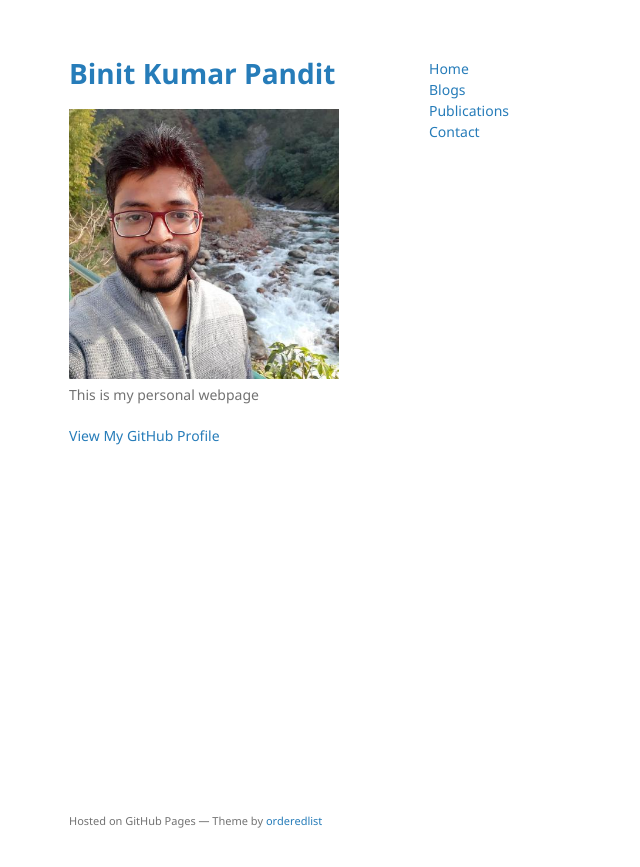
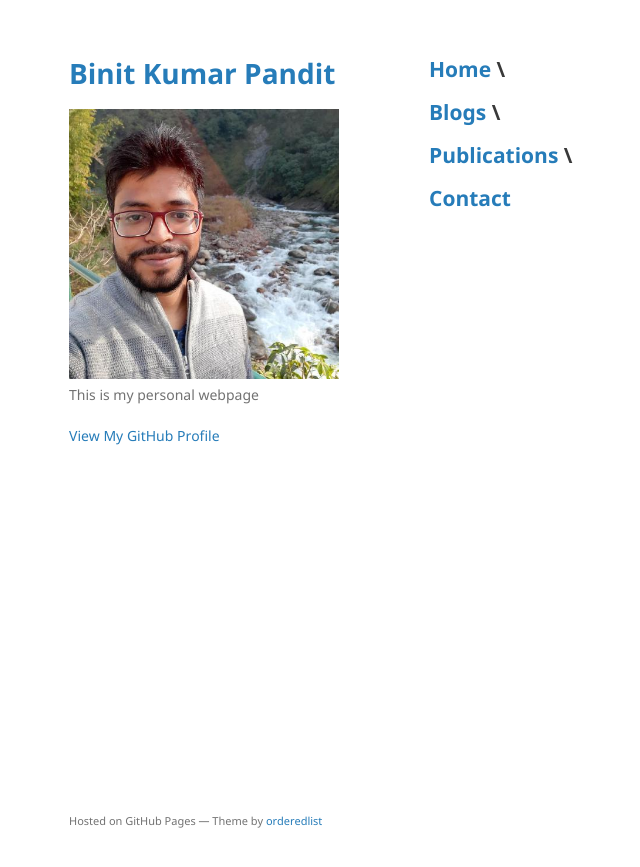
Before and after one commit to BinitPandit94/binitpandit94.github.io, a Jekyll site: the page built from index.md, in a window 1280 px wide. Shown: the top 867 px of the page, without its empty margins (141-781 px from the left). Built offline with Jekyll 4.4.1, drawn with Linux system fonts in a browser that asks for light colours; our own code applies the rules of GitHub Pages for plain Markdown files.

```diff
--- a/index.md
+++ b/index.md
@@ -3,7 +3,7 @@ layout: default
 ---
 
 
-[Home](./Home.html) \
-[Blogs](./Blogs.html) \
-[Publications](./Publications.html) \
-[Contact](./Contact.html)
+## [Home](./Home.html) \
+## [Blogs](./Blogs.html) \
+## [Publications](./Publications.html) \
+## [Contact](./Contact.html)
```
